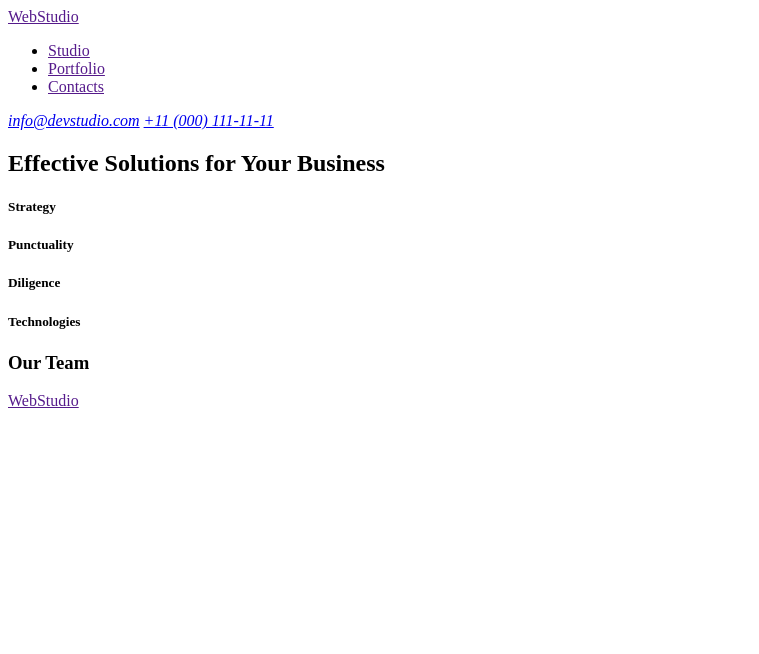
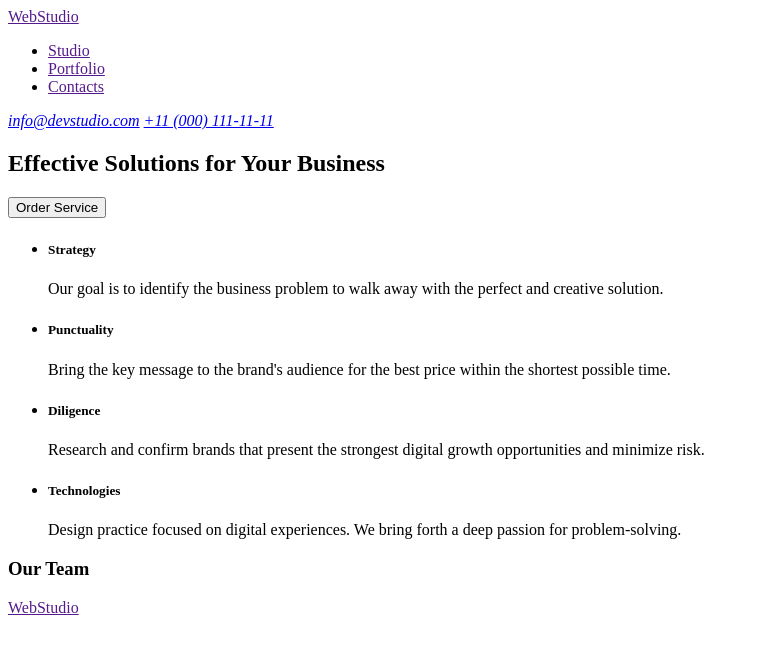
Before and after one commit to Hrechaniuk1/goit-markup-hw-01, a plain HTML site: page images/index.html in a window 1280 px wide. Shown: the whole page, without its empty margins (0-759 px from the left). Drawn offline with Linux system fonts and the light colour scheme.

Commit message:
section-features-done

```diff
--- a/images/index.html
+++ b/images/index.html
@@ -34,13 +34,40 @@
       <!-- section-1-main -->
       <section>
         <h1>Effective Solutions for Your Business</h1>
+        <button type="button">Order Service</button>
       </section>
       <!-- section-2-features -->
       <section>
-        <h5>Strategy</h5>
-        <h5>Punctuality</h5>
-        <h5>Diligence</h5>
-        <h5>Technologies</h5>
+        <ul>
+          <li>
+            <h5>Strategy</h5>
+            <p>
+              Our goal is to identify the business problem to walk away with the
+              perfect and creative solution.
+            </p>
+          </li>
+          <li>
+            <h5>Punctuality</h5>
+            <p>
+              Bring the key message to the brand's audience for the best price
+              within the shortest possible time.
+            </p>
+          </li>
+          <li>
+            <h5>Diligence</h5>
+            <p>
+              Research and confirm brands that present the strongest digital
+              growth opportunities and minimize risk.
+            </p>
+          </li>
+          <li>
+            <h5>Technologies</h5>
+            <p>
+              Design practice focused on digital experiences. We bring forth a
+              deep passion for problem-solving.
+            </p>
+          </li>
+        </ul>
       </section>
       <!-- section-3-team -->
       <section>
```
